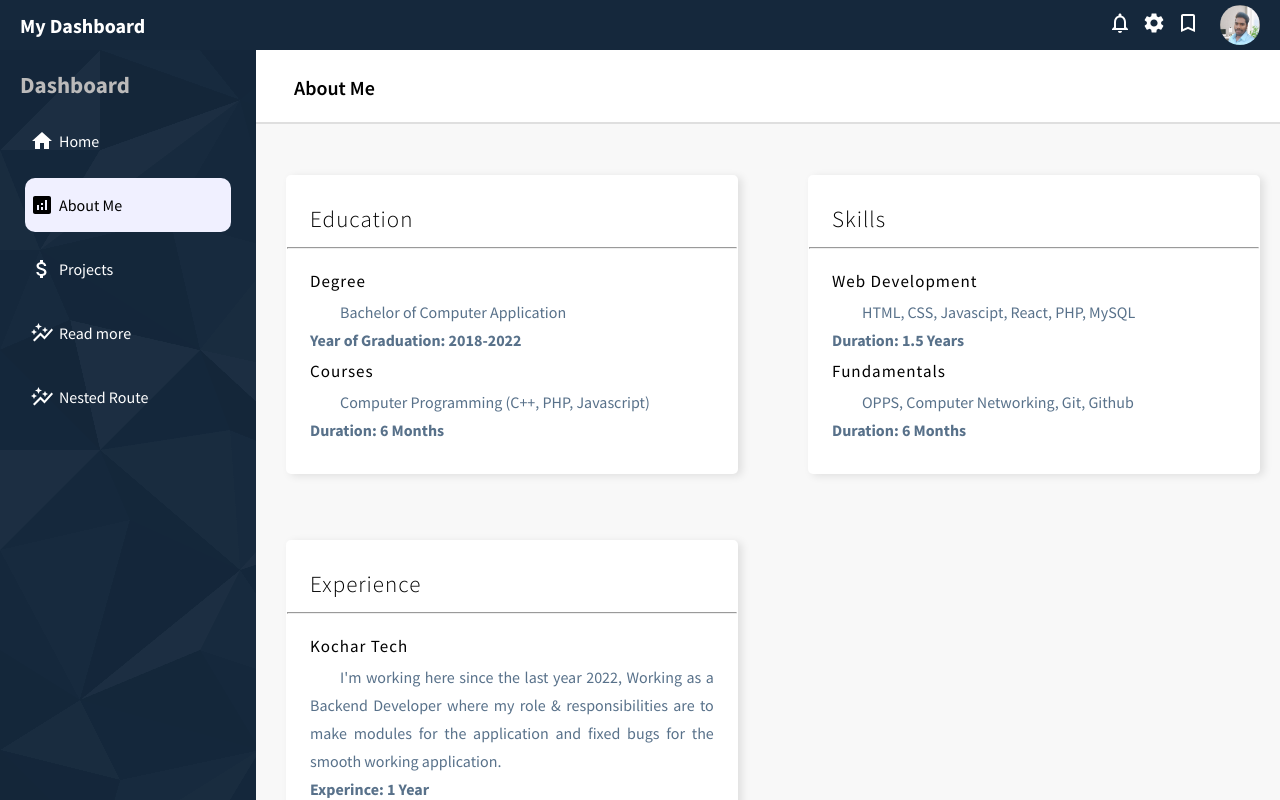
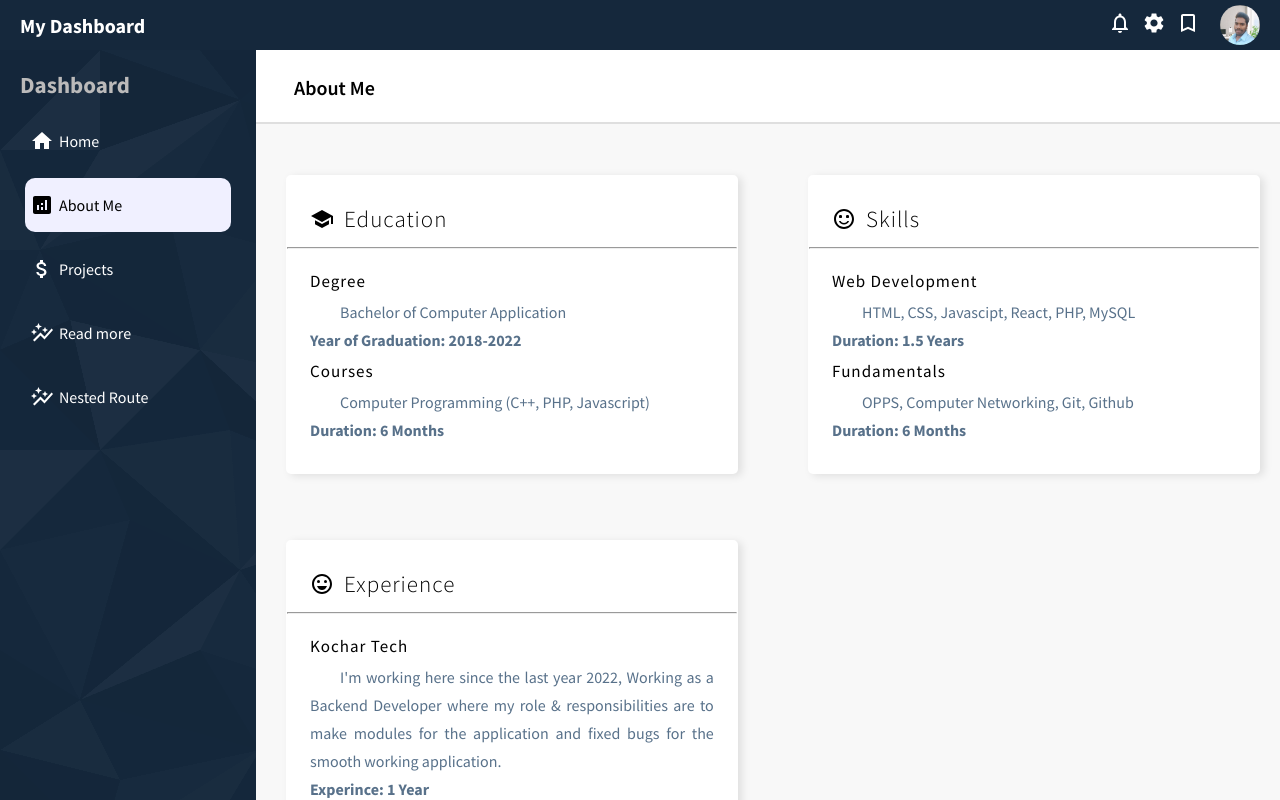
Before and after one commit to Vijaykumar308/dashboard-in-react, a React (Create React App) app: page /about in a window 1280 px wide. Shown: the top 800 px of the page. Built offline with nearby package versions, Linux system fonts and the light colour scheme.

Commit message:
added icon on about me page

```diff
--- a/src/App.js
+++ b/src/App.js
@@ -1,6 +1,6 @@
 import Sidebar from "./components/sidebar/Sidebar";
 import Topbar from "./components/topbar/topbar";
-import "./app.css";
+import "./App.css";
 import Home from "./pages/home/Home";
 import Projects from "./pages/projects/Projects";
 import { BrowserRouter, Route, Routes } from "react-router-dom";
--- a/src/components/Accordian/Accordian.css
+++ b/src/components/Accordian/Accordian.css
@@ -7,10 +7,15 @@
     border-radius: 5px;
     box-shadow: 4px 2px 9px rgb(0 0 0 / 10%);
 }
+.icon-title{
+    display: flex;
+    align-items: center;
+}
 .title {
     font-weight: 300;
     padding: 14px 0px;
     letter-spacing: 1px;
+    margin-left: 10px;
 }
 .line{
     background: #b9b1b1;
--- a/src/components/Accordian/Accordian.jsx
+++ b/src/components/Accordian/Accordian.jsx
@@ -1,11 +1,12 @@
 import "./Accordian.css";
-
 export default function Accordian(props) {
   return (
     <div className='accordian'>
-        <h2 className="title">{props.heading}</h2>
+        <div className="icon-title">
+          {props.labelIcon}
+          <h2 className="title">{props.heading}</h2>
+        </div>
         <hr className='line' />
-
         <div className='details'>
            <h4 className="details-title">{props.title1}</h4>
            <p className="detail-name">{props.para1}
@@ -14,6 +15,7 @@ export default function Accordian(props) {
 
 
            <h4 className="details-title">{props.title2}</h4>
+
            <p className="detail-name">{props.para2}
             <span className="duration">{props.duration2}</span>
            </p>
--- a/src/pages/aboutMe/AboutMe.jsx
+++ b/src/pages/aboutMe/AboutMe.jsx
@@ -1,3 +1,6 @@
+import { School } from "@mui/icons-material";
+import SentimentSatisfiedAltIcon from '@mui/icons-material/SentimentSatisfiedAlt';
+import SentimentVerySatisfiedIcon from '@mui/icons-material/SentimentVerySatisfied';
 import Accordian from "../../components/Accordian/Accordian";
 import "./aboutme.css";
 
@@ -8,6 +11,7 @@ export default function AboutMe() {
       <div className="wrapper">
           <Accordian
             heading="Education"
+            labelIcon={<School/>}
             title1= "Degree"
             title2 = "Courses"
             para1="Bachelor of Computer Application"
@@ -18,6 +22,7 @@ export default function AboutMe() {
            <Accordian
             heading="Skills"
             title1= "Web Development"
+            labelIcon={<SentimentSatisfiedAltIcon/>}
             para1="HTML, CSS, Javascipt, React, PHP, MySQL"
             duration1="Duration: 1.5 Years"
             title2= "Fundamentals"
@@ -27,6 +32,7 @@ export default function AboutMe() {
 
           <Accordian
             heading="Experience"
+            labelIcon={<SentimentVerySatisfiedIcon/>}
             title1="Kochar Tech"
             para1="I'm working here since the last year 2022, Working as a Backend Developer where my role & responsibilities are to make modules for the application and fixed bugs for the smooth working application."
             duration1="Experince: 1 Year"
```
